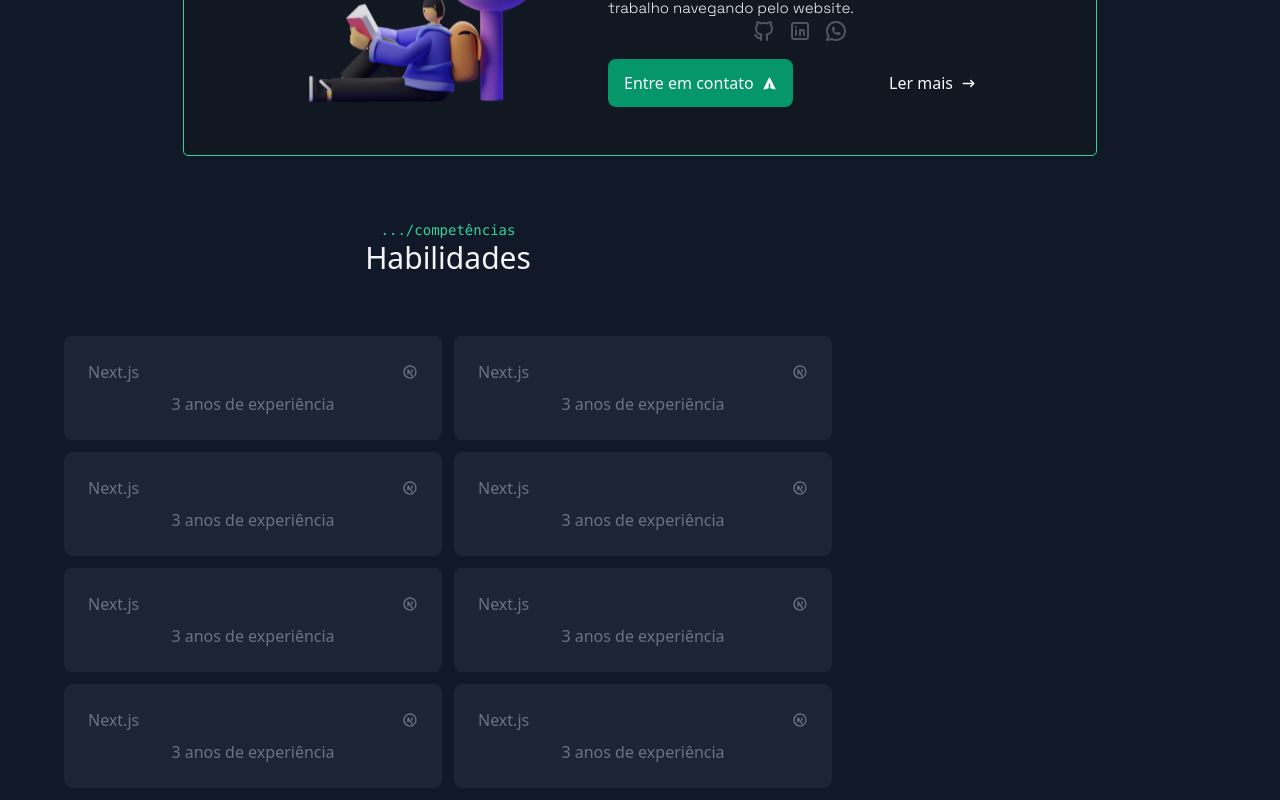
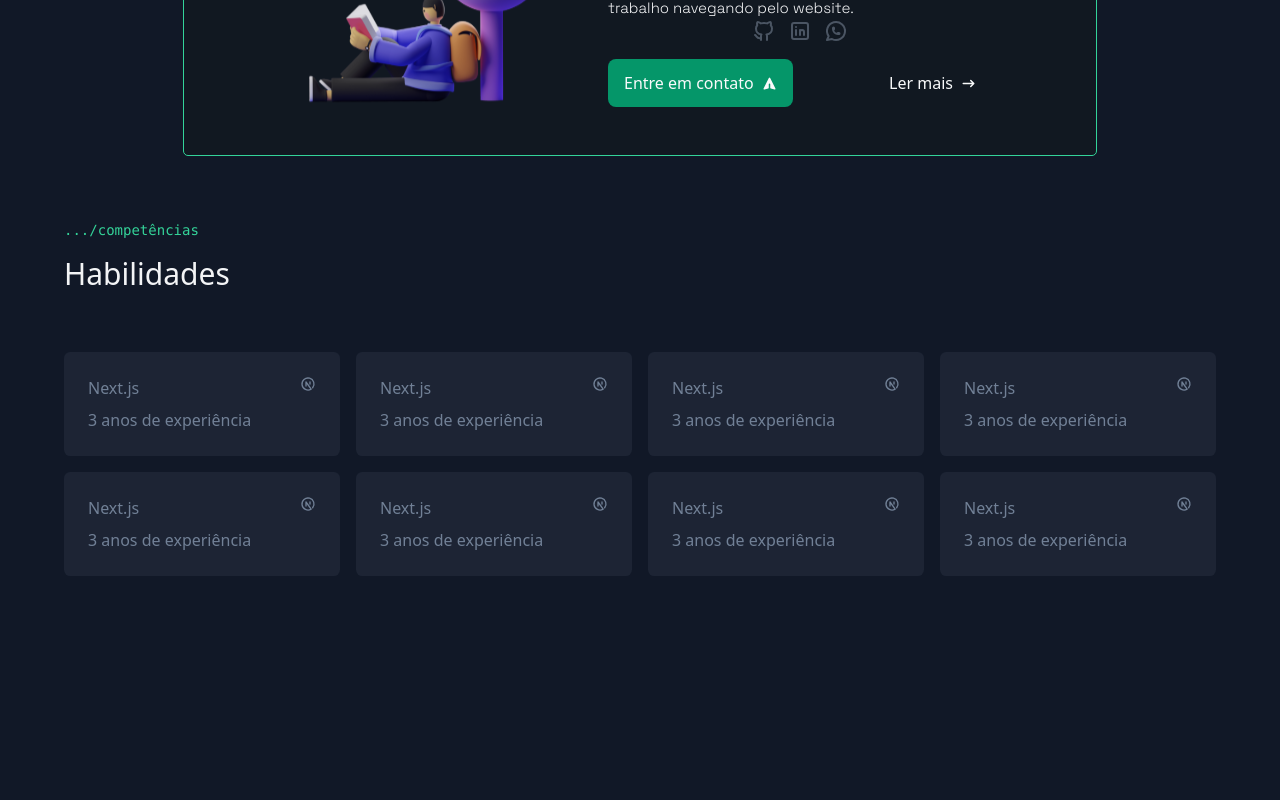
Before and after one commit to ziembick/ziembick-portfolio, a Next.js app: page / in a window 1280 px wide. Shown: the part 967-1767 px from the top of the page. After the commit the page ends 1607 px from the top, so only its background shows below. Built offline with nearby package versions, Linux system fonts and the light colour scheme.

Commit message:
known techs

```diff
--- a/src/app/components/pages/home/known-techs/index.tsx
+++ b/src/app/components/pages/home/known-techs/index.tsx
@@ -1,5 +1,6 @@
-'use client'
+"use client";
 
+import "./knownTechs.sass";
 import { SectionTitle } from "@/app/components/section-title";
 import { KnownTech } from "./known-tech";
 import { TbBrandNextjs } from "react-icons/tb";
@@ -8,15 +9,17 @@ export const KnownTechs = () => {
   return (
     <section className="container py-16">
       <SectionTitle subtitle="competências" title="Habilidades" />
-      <div className="grid grid-cols-[repeat(auto-fit,minmax(264px,1fr))] gap-3 mt-[60px]">
-        {Array.from({length:8}).map ((_, index) => (
-          <KnownTech key={index} tech={{
-            icon: <TbBrandNextjs />,
-            name: 'Next.js',
-            startDate: '2021-01-01'
-          }}/>
+      <div className="brandContainer">
+        {Array.from({ length: 8 }).map((_, index) => (
+          <KnownTech
+            key={index}
+            tech={{
+              icon: <TbBrandNextjs />,
+              name: "Next.js",
+              startDate: "2021-01-01",
+            }}
+          />
         ))}
-
       </div>
     </section>
   );
--- a/src/app/components/pages/home/known-techs/known-tech.tsx
+++ b/src/app/components/pages/home/known-techs/known-tech.tsx
@@ -1,23 +1,27 @@
-import { getRelativeTimeString } from "@/app/utils/get-relative-time"
-import { ReactNode } from "react"
+import { getRelativeTimeString } from "@/app/utils/get-relative-time";
+import { ReactNode } from "react";
+import "./knownTechs.sass";
 
 type KnownTechProps = {
   tech: {
-        icon: ReactNode
-        name: string
-        startDate: string
-    }
-}
+    icon: ReactNode;
+    name: string;
+    startDate: string;
+  };
+};
 
-export const KnownTech = ({tech}: KnownTechProps) => {
-    const relativeTime = getRelativeTimeString(new Date(tech.startDate), 'pt-BR',).replace('há ', "")
+export const KnownTech = ({ tech }: KnownTechProps) => {
+  const relativeTime = getRelativeTimeString(
+    new Date(tech.startDate),
+    "pt-BR"
+  ).replace("há ", "");
   return (
-        <div className="p-6 rounded-lg bg-gray-600/20 text-gray-500 flex flex-col gap-2 hover:text-emerald-500 hover:bg-gray-600/30 transition-all">
-            <div className="flex items-center justify-between">
+    <div className="container-path">
+      <div className="teste">
         <p className="font-medium">{tech.name}</p>
         {tech.icon}
       </div>
-            <span>{relativeTime} de experiência</span>
+      <span className="relativeTime">{relativeTime} de experiência</span>
     </div>
-    )
-}
+  );
+};
--- /dev/null
+++ b/src/app/components/pages/home/known-techs/knownTechs.sass
@@ -0,0 +1,28 @@
+.brandContainer
+  display: grid
+  grid-template-columns: repeat(4, 1fr)
+  gap: 1rem
+  margin-top: 3.75rem
+  max-width: 1200px
+
+
+.container-path
+  display: flex
+  align-items: flex-start
+  flex-direction: column
+  gap: 0.5rem
+  padding: 1.5rem
+  border-radius: 0.4rem
+  background-color: rgba(74, 85, 104, 0.2)
+  color: #718096
+
+  &:hover
+    color: #38a169
+    background-color: rgba(156, 163, 175, 0.3)
+    transition: all 0.3s
+
+
+.teste
+  display: flex
+  justify-content: space-between
+  align-items: flex-start
--- a/src/app/components/section-title/index.tsx
+++ b/src/app/components/section-title/index.tsx
@@ -1,6 +1,6 @@
 'use client'
 
-
+import "./sectionTitle.sass"
 import { cn } from "@/app/lib/utils"
 
 
@@ -14,7 +14,7 @@ type SectionTitleProps = {
 
 export const SectionTitle = ({title, subtitle, className}: SectionTitleProps) => {
     return (
-        <div className={cn("flex flex-col gap4", className)}>
+        <div className={cn("sectionTitle flex flex-col gap4", className)}>
             <span className="font-mono text-sm text-emerald-400">{`.../${subtitle}`}</span>
             <h3 className="text-3xl font-medium">{title}</h3>
         </div>
--- /dev/null
+++ b/src/app/components/section-title/sectionTitle.sass
@@ -0,0 +1,7 @@
+.sectionTitle
+  display: flex
+  justify-content: flex-start
+  align-items: flex-start
+
+  h3
+    margin-top: 1rem
```
Also changed, not shown: public/images/html.svg (added). Lines whose indentation alone changed are shown as unchanged.
